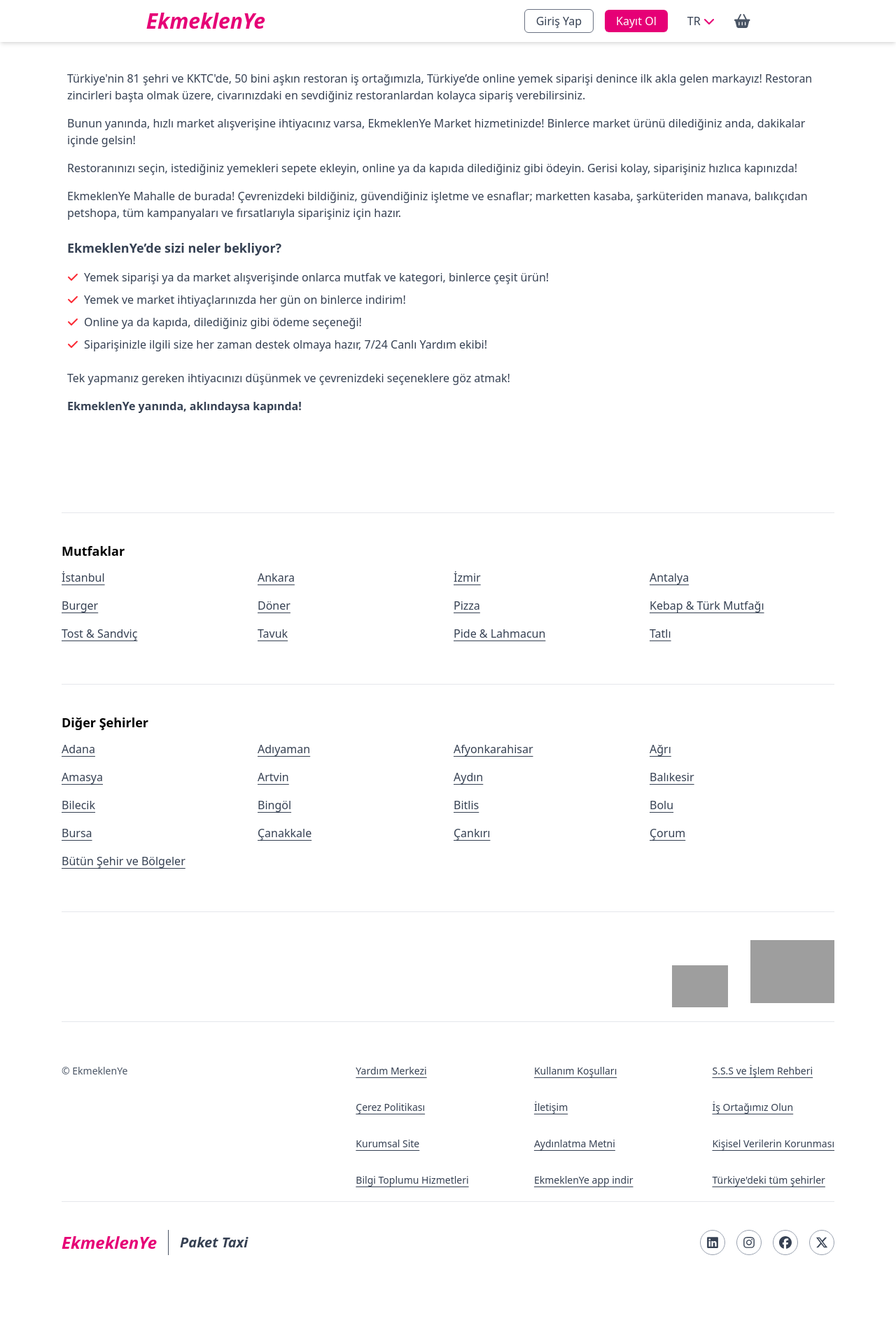
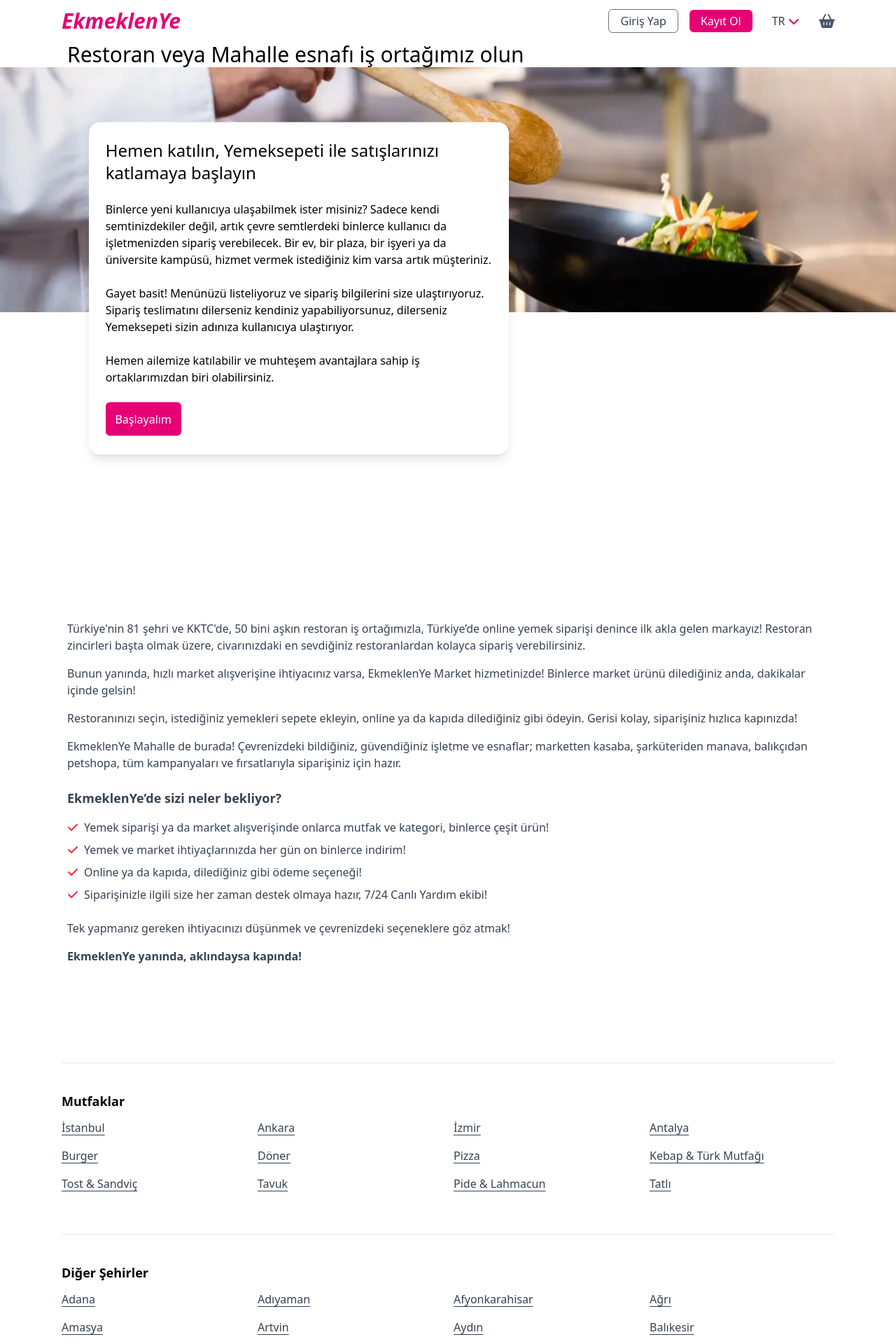
Before and after one commit to Ozmacun/ekmeklenye, a React (Vite) app: page / in a window 1280 px wide. Shown: the top 1920 px of the page at 70% size. Before the commit the page ends 1833 px from the top, so only its background shows below. Built offline with nearby package versions, Linux system fonts and the light colour scheme; grey boxes are pictures that could not be loaded.

Commit message:
Added ChefSection component, included chef image, and updated HomePage layout.

```diff
--- /dev/null
+++ b/src/components/ChefSection.jsx
@@ -0,0 +1,51 @@
+import React from "react";
+import chef from "../assets/images/chef.webp";
+
+const ChefSection = () => {
+  return (
+    <section className="pb-50 relative flex-col">
+      <div className="max-w-6xl mx-auto px-6 md:px-2">
+        <span className="text-2xl md:text-3xl max-w-6xl mx-auto px-6">
+          {" "}
+          Restoran veya Mahalle esnafı iş ortağımız olun
+        </span>
+      </div>
+      <div className="">
+        <img
+          src={chef}
+          alt=""
+          className="w-full h-[650px] sm:h-[500px] md:h-[450px] lg:h-[400px] xl:h-[350px] object-cover"
+        />
+      </div>
+      <div className="bg-white flex flex-col gap-6 border-black absolute left-1/3 top-3/5 transform -translate-x-1/2 -translate-y-1/2 p-6 shadow-lg w-[600px] h-[475px]  rounded-2xl ">
+        <p className="text-xl md:text-2xl max-w-6xl ">
+          Hemen katılın, Yemeksepeti ile satışlarınızı katlamaya başlayın
+        </p>
+        <p className="">
+          Binlerce yeni kullanıcıya ulaşabilmek ister misiniz? Sadece kendi
+          semtinizdekiler değil, artık çevre semtlerdeki binlerce kullanıcı da
+          işletmenizden sipariş verebilecek. Bir ev, bir plaza, bir işyeri ya da
+          üniversite kampüsü, hizmet vermek istediğiniz kim varsa artık
+          müşteriniz.
+        </p>
+        <p className="">
+          Gayet basit! Menünüzü listeliyoruz ve sipariş bilgilerini size
+          ulaştırıyoruz. Sipariş teslimatını dilerseniz kendiniz
+          yapabiliyorsunuz, dilerseniz Yemeksepeti sizin adınıza kullanıcıya
+          ulaştırıyor.
+        </p>
+        <p className="">
+          Hemen ailemize katılabilir ve muhteşem avantajlara sahip iş
+          ortaklarımızdan biri olabilirsiniz.
+        </p>
+        <div className="">
+          <button className="bg-pink-600 text-white px-2 py-3 rounded-md transition-transform transform hover:scale-105 w-27 cursor-pointer">
+            Başlayalım
+          </button>
+        </div>
+      </div>
+    </section>
+  );
+};
+
+export default ChefSection;
--- a/src/components/InfoSection.jsx
+++ b/src/components/InfoSection.jsx
@@ -3,7 +3,7 @@
 
 const InfoSection = () => {
   return (
-    <section className="max-w-6xl mx-auto px-8 py-10 text-gray-700">
+    <section className="max-w-6xl mx-auto px-8 py-10 mt-50 text-gray-700">
       {/* Metin İçeriği */}
       <p className="mb-4">
         Türkiye'nin 81 şehri ve KKTC'de, 50 bini aşkın restoran iş ortağımızla, Türkiye’de online yemek siparişi denince ilk akla gelen markayız!
--- a/src/layout/Footer.jsx
+++ b/src/layout/Footer.jsx
@@ -16,7 +16,7 @@
         {/* Mutfaklar Bölümü */}
         <div className="border-t border-gray-200 pt-10 mt-15">
           <h2 className="text-lg font-bold mb-3">Mutfaklar</h2>
-          <div className="grid grid-cols-4 gap-4 text-gray-700 mb-8">
+          <div className="grid grid-cols-2 md:grid-cols-4 gap-4 text-gray-700 mb-8">
             <Link
               to="/istanbul"
               className="relative text-gray-700 underline decoration-1 transition-all duration-1000 hover:decoration-3 underline-offset-4"
@@ -95,7 +95,7 @@
         {/* Diğer Şehirler Bölümü */}
         <div className="border-t  border-gray-200 pt-10 mt-15">
           <h2 className="text-lg font-bold mb-3">Diğer Şehirler</h2>
-          <div className="grid grid-cols-4 gap-4 text-gray-700 font-medium">
+          <div className="grid grid-cols-2 md:grid-cols-4 gap-4 text-gray-700 font-medium">
             <Link
               to="/adana"
               className="relative text-gray-700 underline decoration-1 transition-all duration-1000 hover:decoration-3 underline-offset-4"
@@ -201,8 +201,8 @@
           </div>
         </div>
 
-        <div className="flex justify-end border-t border-gray-200 pt-10 mt-15">
-          <div className="flex gap-8 ">
+        <div className="flex  justify-center md:justify-end border-t border-gray-200 pt-10 mt-15 ">
+          <div className="flex gap-8">
             <Link to="/">
               <img src={guvendamgasi} alt="" className="w-20 pt-9" />
             </Link>
@@ -213,10 +213,10 @@
         </div>
 
         {/* Footer Alt Bilgi Bölümü */}
-        <div className="border-t border-gray-200 pt-10 mt-5 text-gray-600 text-sm flex justify-between  font-medium">
-          <p className="mt-5">© EkmeklenYe</p>
-          <div className="flex justify-between mt-5">
-            <div className="grid grid-cols-3 gap-8 gap-x-20">
+        <div className="border-t border-gray-200 pt-10 mt-5 flex flex-col md:flex-row text-gray-600 text-sm justify-between font-medium text-center md:text-left">
+          <p className="mt-5 md:mt-0">© EkmeklenYe</p>
+          <div className="flex justify-center md:justify-between mt-5">
+            <div className="grid grid-cols-1 md:grid-cols-3 gap-8 gap-x-20">
               <Link
                 to="/"
                 className="relative text-gray-700 underline decoration-1 transition-all duration-1000 hover:decoration-3 underline-offset-4"
@@ -292,16 +292,18 @@
             </div>
           </div>
         </div>
-        <div className="border-t border-gray-200 pt-10 mt-5 text-gray-600 text-sm flex justify-between font-medium">
-          <div className="flex items-center space-x-4 text-gray-700 font-semibold">
-          <h1 className="text-2xl font-bold text-pink-600 italic">EkmeklenYe</h1>
+        {/* Sosyal medya linkleri ve */}
+        <div className="border-t border-gray-200 pt-10 mt-5 text-gray-600 text-sm flex justify-between font-medium md:flex-row flex-col">
+          <div className="flex items-center space-x-4 text-gray-700 font-semibold justify-center md:justify-between md:mb-0 mb-5">
+          <h1 className="text-2xl font-bold text-pink-600 italic ">EkmeklenYe</h1>
             <span className="border-l border-gray-600 h-9"></span>{" "}
             {/* Dikey Çizgi */}
+
             <span className="italic text-gray-700 text-xl">Paket Taxi</span>
           </div>
 
           {/* Sağ Taraf: Sosyal Medya Linkleri */}
-          <div className="flex space-x-4">
+          <div className="flex space-x-4 justify-center md:justify-between md:mb-0 mb-5">
             <Link
               to="#"
               className="border border-gray-400 rounded-full p-2 duration-300 hover:bg-gray-100 hover:border-gray-600 transition-transform transform hover:scale-110"
--- a/src/layout/Header.jsx
+++ b/src/layout/Header.jsx
@@ -10,22 +10,22 @@
   const [selectedLanguage, setSelectedLanguage] = useState("TR");
 
   return (
-    <header className="bg-white shadow-md py-3 px-6 flex justify-between items-center">
+    <header className="bg-white  py-3 flex justify-between items-center max-w-6xl mx-auto px-6">
       {/*Desktop */}
-      <div className="hidden md:flex justify-around items-center w-full">
+      <div className="hidden md:flex justify-between items-center w-full">
         {/* Sol Kısım: Logo */}
-        <Link to={HomePage}><h1 className="text-3xl font-bold text-pink-600 italic">EkmeklenYe</h1></Link>
+        <Link to={HomePage}><h1 className="text-3xl font-bold text-pink-600 italic cursor-pointer">EkmeklenYe</h1></Link>
 
 
         {/* Sağ Kısım: Giriş Yap, Kayıt Ol, Dil Seçimi ve Sepet */}
         <div className="flex items-center space-x-4">
           {/* Giriş Yap Butonu */}
-          <button className="border border-gray-500 text-gray-700 px-4 py-1 rounded-md transition-transform transform hover:scale-105">
+          <button className="border border-gray-500 text-gray-700 px-4 py-1 rounded-md transition-transform transform hover:scale-105 cursor-pointer">
             Giriş Yap
           </button>
 
           {/* Kayıt Ol Butonu */}
-          <button className="bg-pink-600 text-white px-4 py-1 rounded-md transition-transform transform hover:scale-105">
+          <button className="bg-pink-600 text-white px-4 py-1 rounded-md transition-transform transform hover:scale-105 cursor-pointer">
             Kayıt Ol
           </button>
 
@@ -33,7 +33,7 @@
           <div className="relative">
             <button
               onClick={() => setLanguageMenuOpen(!languageMenuOpen)}
-              className="flex items-center space-x-1 px-3 py-1 rounded-md transition-transform transform hover:scale-105"
+              className="flex items-center space-x-1 px-3 py-1 rounded-md transition-transform transform hover:scale-105 cursor-pointer"
             >
               <span className="text-gray-700">{selectedLanguage}</span>
               <FontAwesomeIcon icon={faChevronDown} className="text-pink-600" />
@@ -72,7 +72,7 @@
         </div>
       </div>
 
-      {/* 📱 KÜÇÜK EKRAN (Mobil) */}
+      {/* Mobil */}
       <div className="flex md:hidden justify-between items-center w-full">
         {/* Sol: Kullanıcı İkonu */}
         <FontAwesomeIcon
--- a/src/main.jsx
+++ b/src/main.jsx
@@ -6,7 +6,7 @@
 
 ReactDOM.createRoot(document.getElementById("root")).render(
   <React.StrictMode>
-    <BrowserRouter> {/* BrowserRouter en dışa sarılmalı */}
+    <BrowserRouter>
       <App />
     </BrowserRouter>
   </React.StrictMode>
--- a/src/pages/HomePage.jsx
+++ b/src/pages/HomePage.jsx
@@ -1,6 +1,7 @@
 import React from "react";
 import InfoSection from "../components/InfoSection";
 import PageContent from "../layout/PageContent";
+import ChefSection from "../components/ChefSection";
 
 
 
@@ -11,6 +12,7 @@
     // Konsolda bu mesajı görebiliyor musun?
     <div className="">
       <PageContent>
+        <ChefSection/>
         <InfoSection/>
       </PageContent>
     </div>
```
Also changed, not shown: src/assets/images/chef.webp (added).
